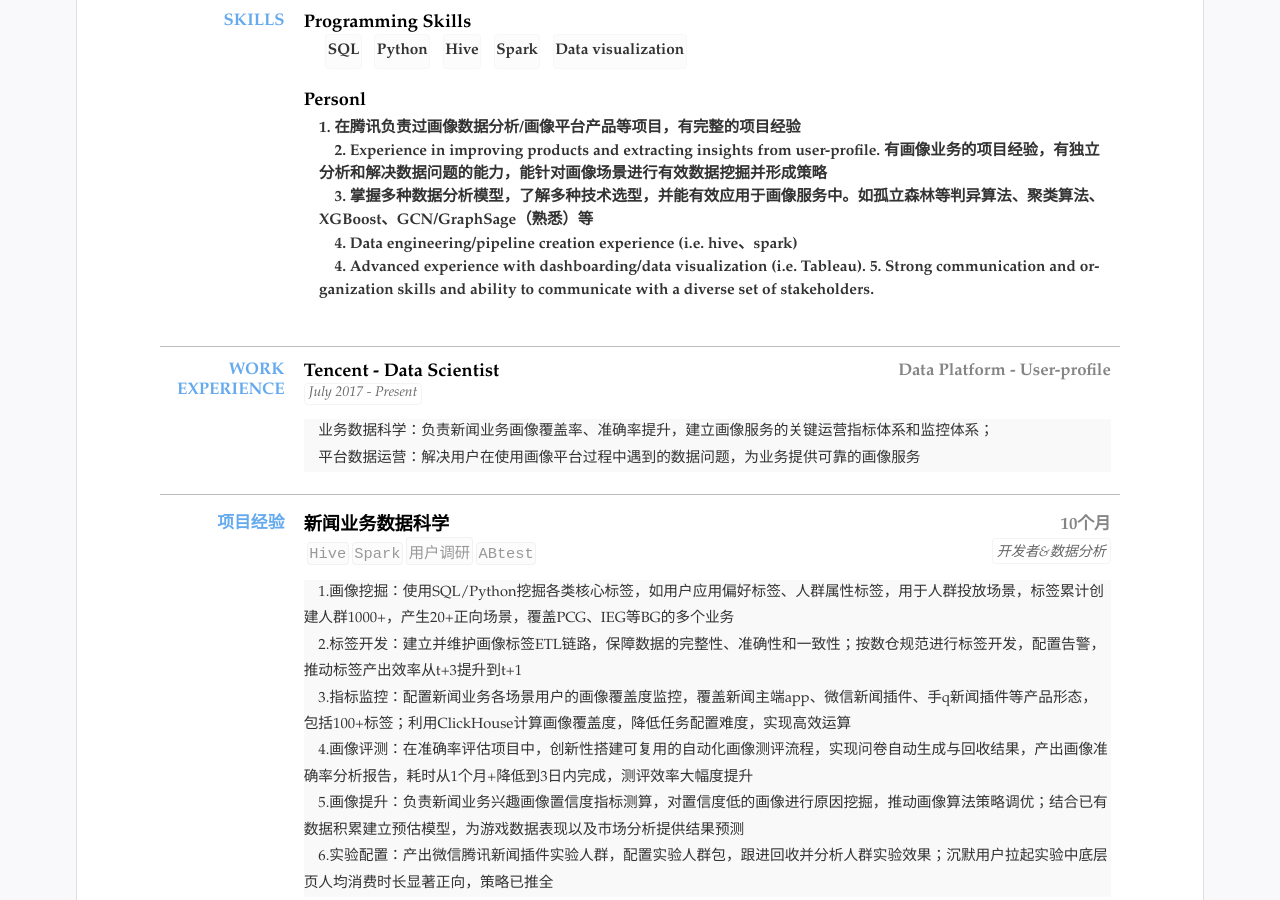
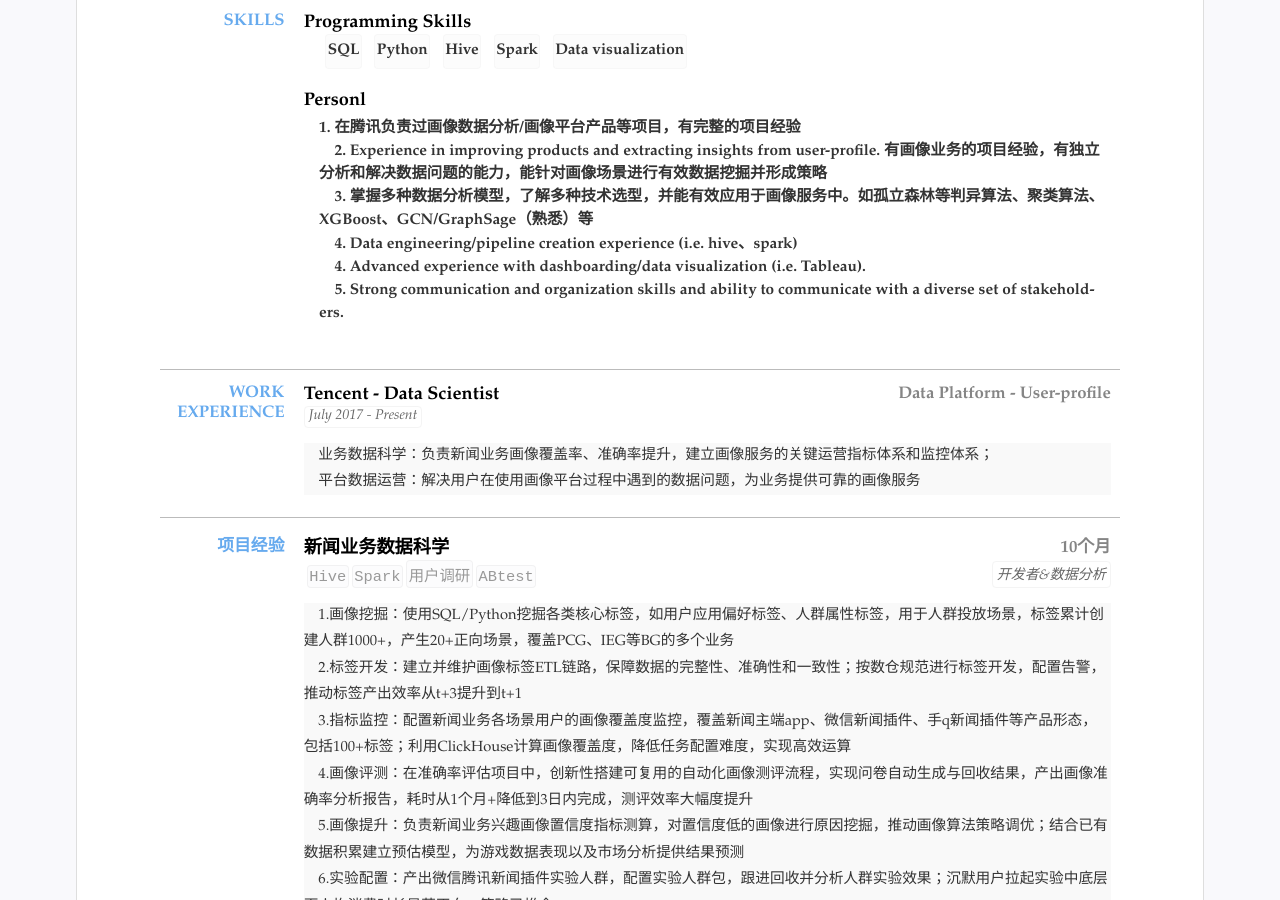
Before and after one commit to hazelyang518/eng_cv, a Jekyll site: the page built from index.html, in a window 1280 px wide and 900 px high, scrolled down 547 px. Built offline with Jekyll 4.4.1, drawn with Linux system fonts in a browser that asks for light colours; part of the change alters nothing that is shown.

```diff
--- a/_data/resume.yml
+++ b/_data/resume.yml
@@ -64,7 +64,7 @@ main: #简历主要内容，
              2. Experience in improving products and extracting insights from user-profile. 有画像业务的项目经验，有独立分析和解决数据问题的能力，能针对画像场景进行有效数据挖掘并形成策略 <br>  &nbsp &nbsp
              3. 掌握多种数据分析模型，了解多种技术选型，并能有效应用于画像服务中。如孤立森林等判异算法、聚类算法、XGBoost、GCN/GraphSage（熟悉）等 <br>  &nbsp &nbsp
              4. Data engineering/pipeline creation experience (i.e. hive、spark) <br>  &nbsp &nbsp
-             4. Advanced experience with dashboarding/data visualization (i.e. Tableau).
+             4. Advanced experience with dashboarding/data visualization (i.e. Tableau). <br>  &nbsp &nbsp
              5. Strong communication and organization skills and ability to communicate with a diverse set of stakeholders. <br>  &nbsp &nbsp
 
 - type: WORK EXPERIENCE
```
